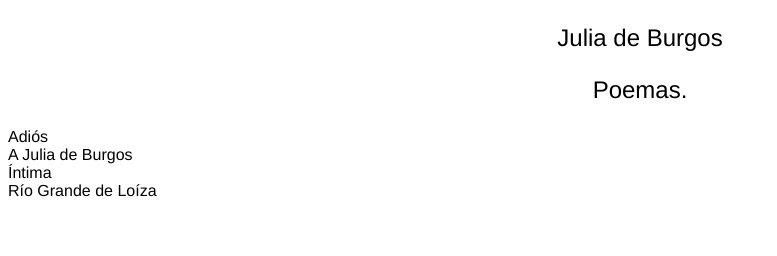
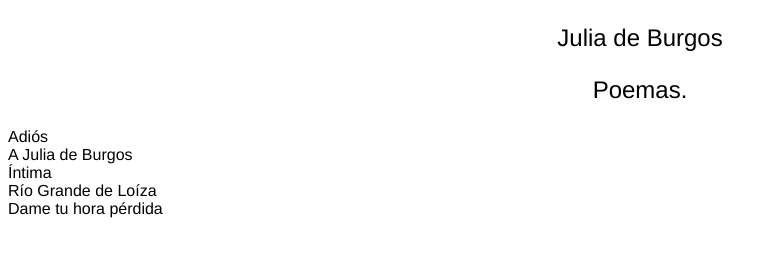
Before and after one commit to juliadeburgos/juliadeburgos.github.io, a plain HTML site: page index.html in a window 1280 px wide. Shown: the whole page, without its empty margins (0-777 px from the left). Drawn offline with Linux system fonts and the light colour scheme.

Commit message:
Update index.html

```diff
--- a/index.html
+++ b/index.html
@@ -15,5 +15,6 @@
   <a href=poemas/a-julia.html> A Julia de Burgos </a><br>
   <a href=poemas/intima.html> Íntima </a><br>
   <a href=poemas/rio-grande.html> Río Grande de Loíza </a><br>
+  <a href=poemas/dame-tu-hora-perdida.html> Dame tu hora pérdida </a><br>
 </body>
 </html>
```
